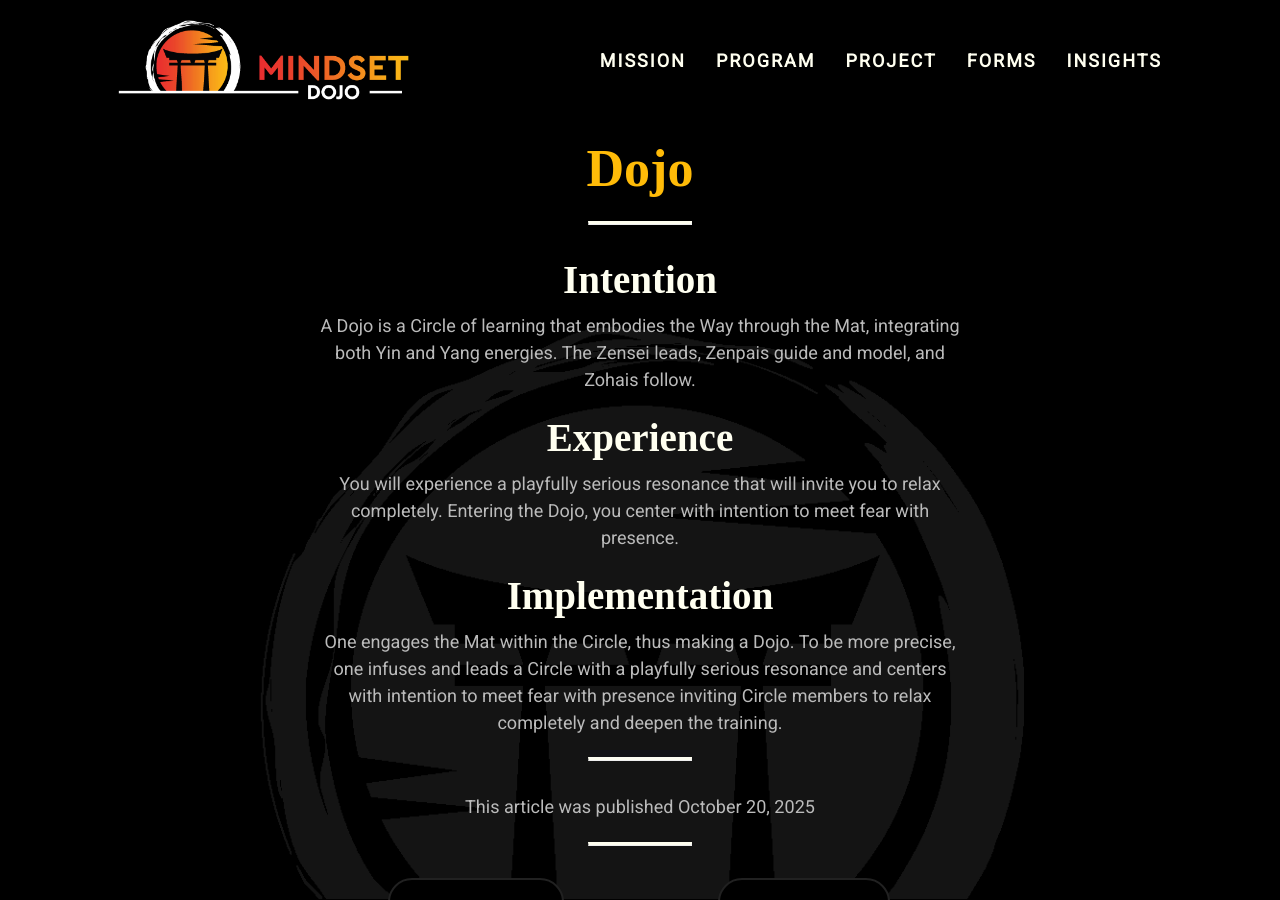
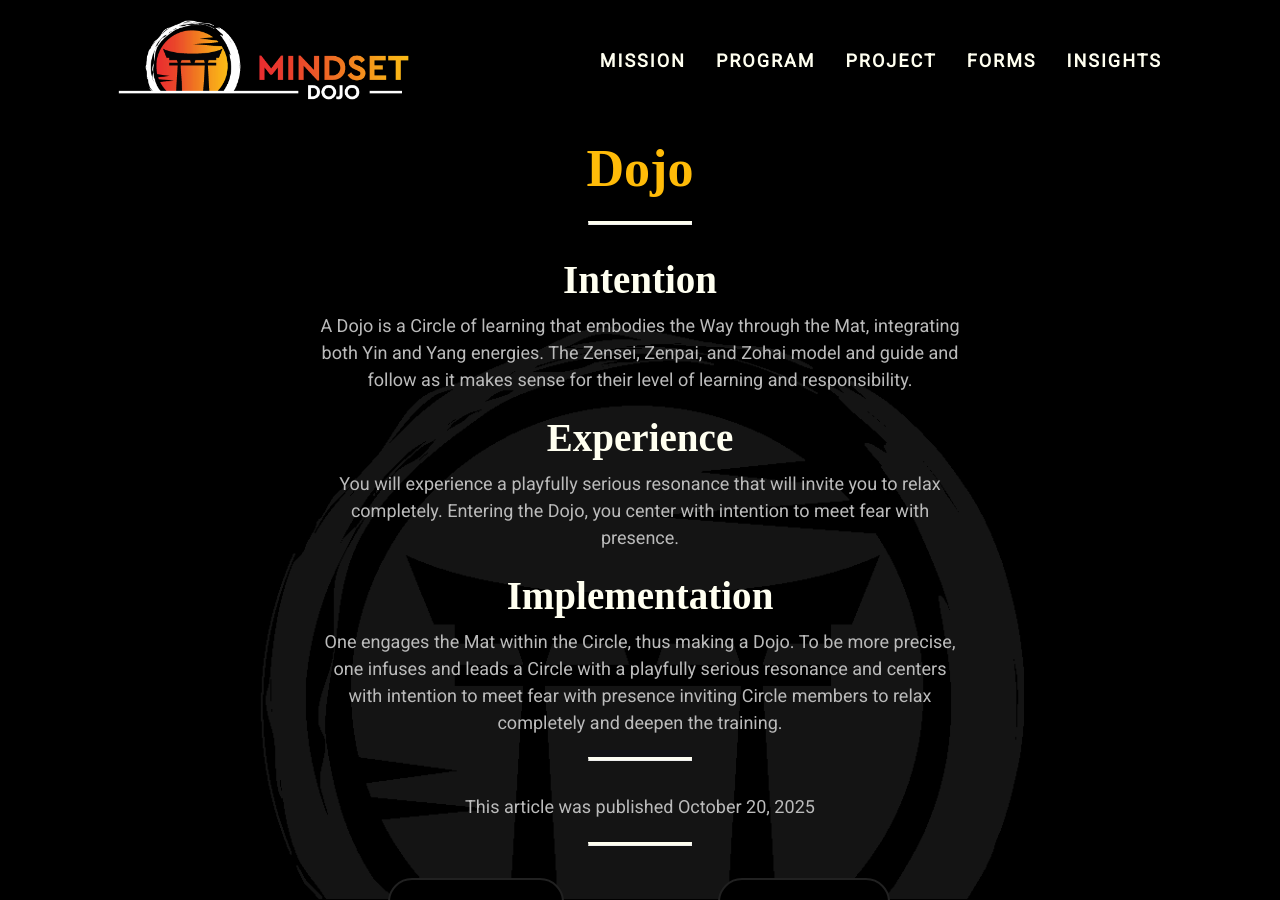
Before and after one commit to mindset-dojo/mindset-dojo.github.io, a Jekyll site: the page built from _forms/2025-10-20-dojo.md, in a window 1280 px wide and 900 px high. Built offline with Jekyll 4.4.1, drawn with Linux system fonts in a browser that asks for light colours; some web fonts are replaced.

Commit message:
refactor(dojo): language.

```diff
--- a/_forms/2025-10-20-dojo.md
+++ b/_forms/2025-10-20-dojo.md
@@ -16,7 +16,7 @@ excerpt: "A Dojo is a Circle of learning that embodies the Way through the Mat."
 
 ## Intention
 
-A Dojo is a Circle of learning that embodies the Way through the Mat, integrating both Yin and Yang energies. The Zensei leads, Zenpais guide and model, and Zohais follow.
+A Dojo is a Circle of learning that embodies the Way through the Mat, integrating both Yin and Yang energies. The Zensei, Zenpai, and Zohai model and guide and follow as it makes sense for their level of learning and responsibility.
 
 ## Experience
 
```
